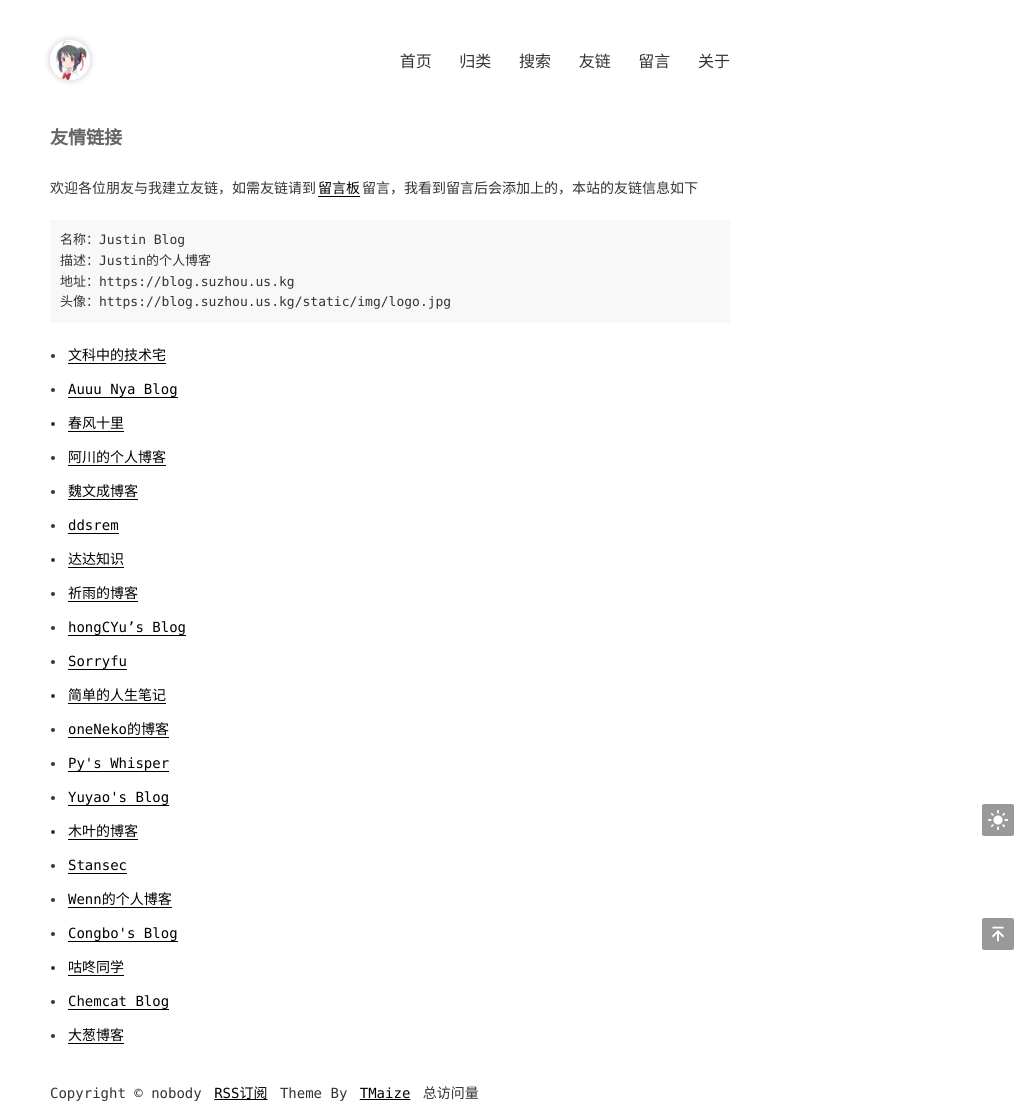
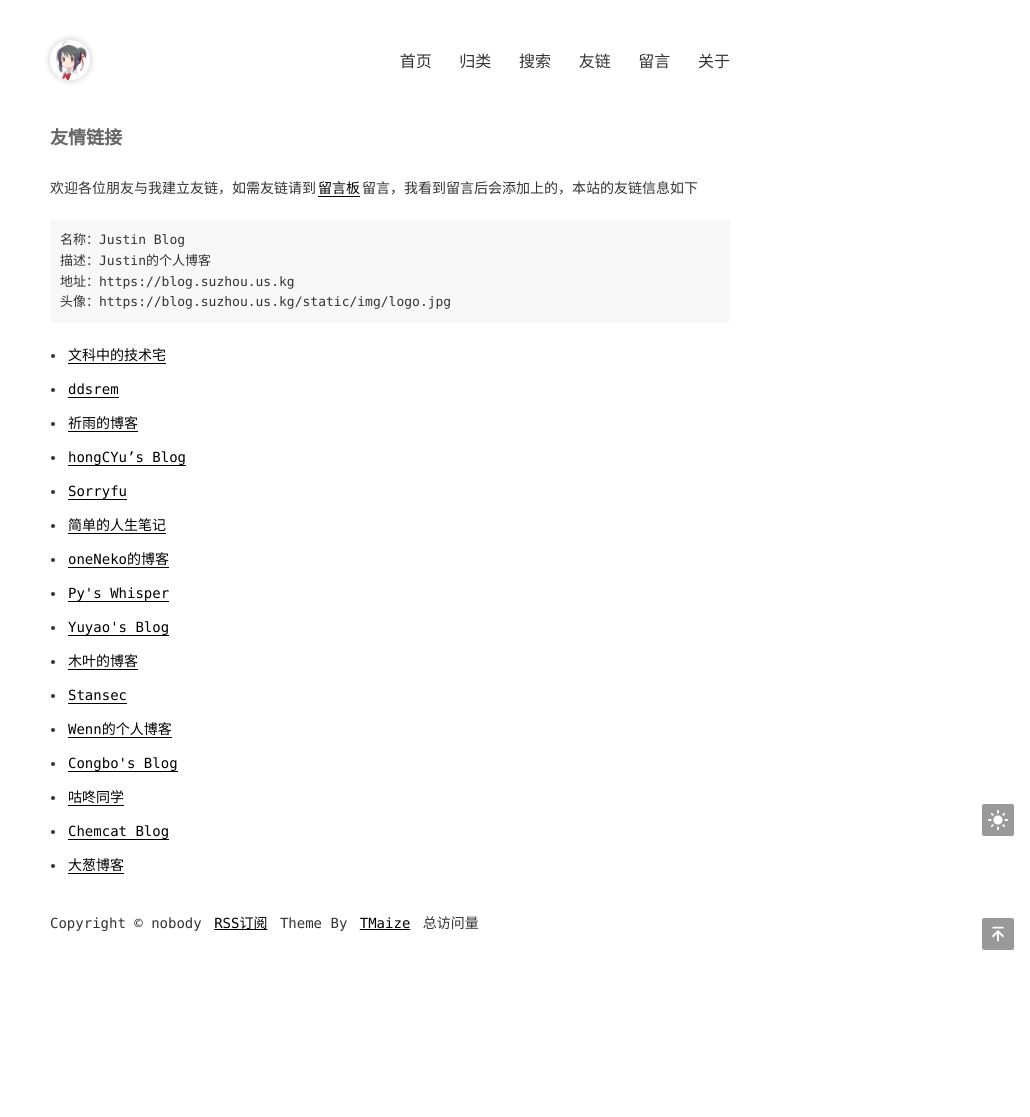
Before and after one commit to JustinHuber/justinhuber.github.io, a Jekyll site: the page built from pages/links.md, in a window 1280 px wide. Shown: the whole page, without its empty margins (250-1280 px from the left). Built offline with Jekyll 4.4.1, drawn with Linux system fonts in a browser that asks for light colours; comment, search, counter and statistics services are not loaded; after the commit the page ends 947 px from its top, so only the background shows below that.

Commit message:
Update _config.yml

```diff
--- a/_config.yml
+++ b/_config.yml
@@ -60,18 +60,8 @@ extCount: true
 links:
   - title: 文科中的技术宅
     url: https://www.townwang.com
-  - title: Auuu Nya Blog
-    url: http://mu1er.cn
-  - title: 春风十里
-    url: https://www.geek-era.com
-  - title: 阿川的个人博客
-    url: https://achuan.io
-  - title: 魏文成博客
-    url: https://www.wwc.ren
   - title: ddsrem
     url: https://blog.ddsrem.com/
-  - title: 达达知识
-    url: https://www.dadapush.com
   - title: 祈雨的博客
     url: https://wakzz.cn
   - title: hongCYu’s Blog
```
